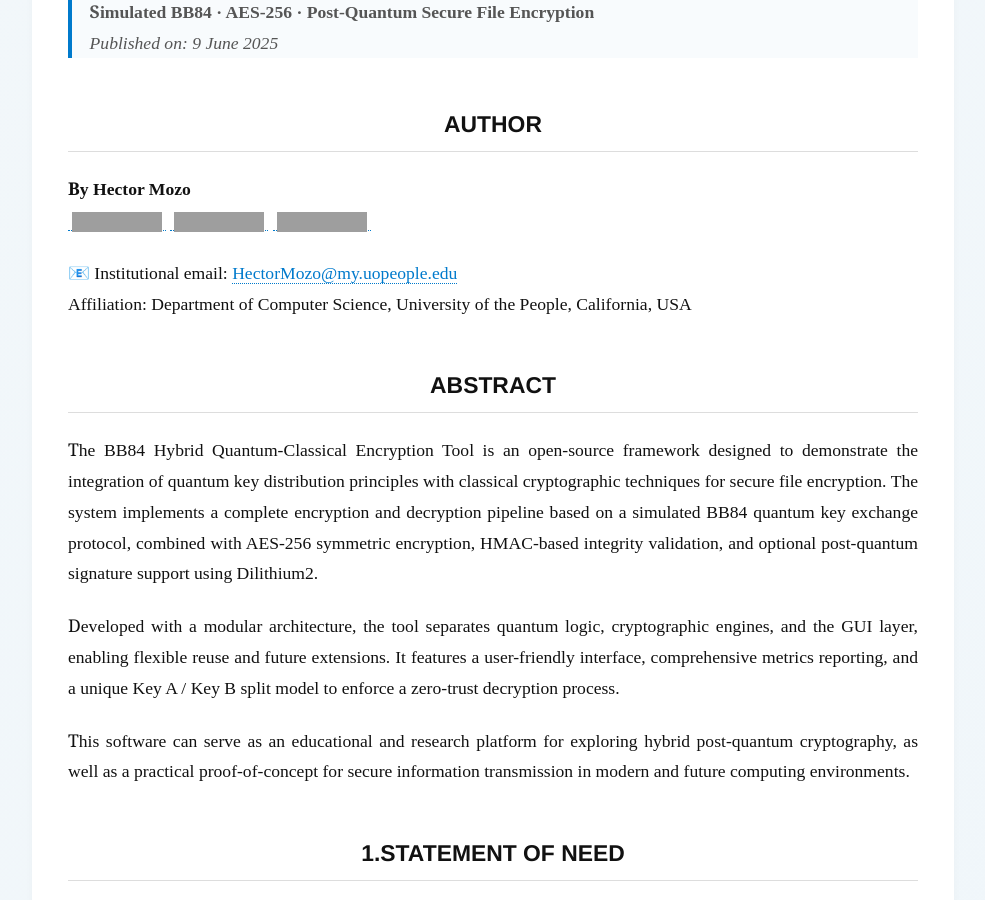
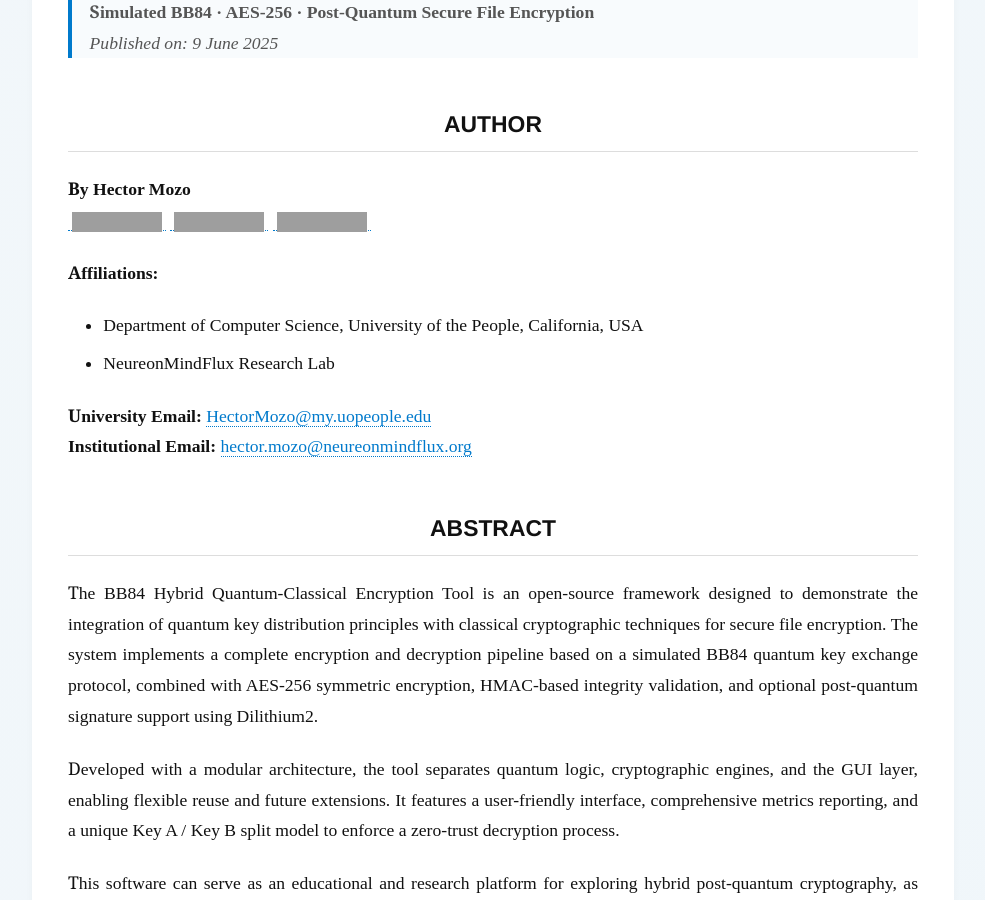
Before and after one commit to HectorMozo3110/test_main, a Jekyll site: the page built from papers/BB84-Quantum-Encryption-Tool-Simulator/index.md, in a window 1280 px wide and 900 px high, scrolled down 460 px. Shown: the whole window, without its empty margins (147-1132 px from the left). Built offline with Jekyll 4.4.1, drawn with Linux system fonts in a browser that asks for light colours; grey boxes are pictures that could not be loaded.

```diff
--- a/papers/BB84-Quantum-Encryption-Tool-Simulator/index.md
+++ b/papers/BB84-Quantum-Encryption-Tool-Simulator/index.md
@@ -16,8 +16,14 @@
 [![GitHub](https://img.shields.io/badge/GitHub-HectorMozo3110-181717?logo=github)](https://github.com/HectorMozo3110)
 [![LinkedIn](https://img.shields.io/badge/LinkedIn-hector--mozo--462899312-0077B5?logo=linkedin&logoColor=white)](https://www.linkedin.com/in/hector-mozo-462899312/)
 
-📧 Institutional email: [HectorMozo@my.uopeople.edu](mailto:HectorMozo@my.uopeople.edu)
-Affiliation: Department of Computer Science, University of the People, California, USA
+
+**Affiliations:**
+- Department of Computer Science, University of the People, California, USA
+- NeureonMindFlux Research Lab
+
+**University Email:** [HectorMozo@my.uopeople.edu](mailto:HectorMozo@my.uopeople.edu)
+**Institutional Email:** [hector.mozo@neureonmindflux.org](mailto:contact@neureonmindflux.org)
+
 
 ## Abstract {#abstract}
 
```
Also changed, not shown: papers/self-modeling-agents-framework/index.md (+6 -2 lines).
